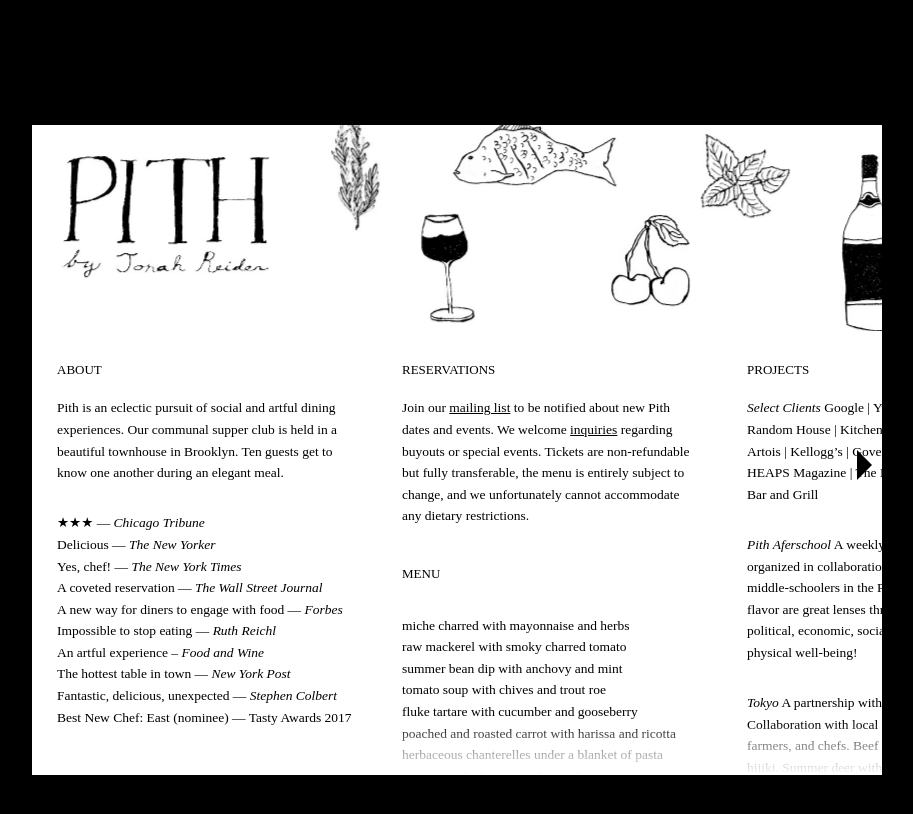
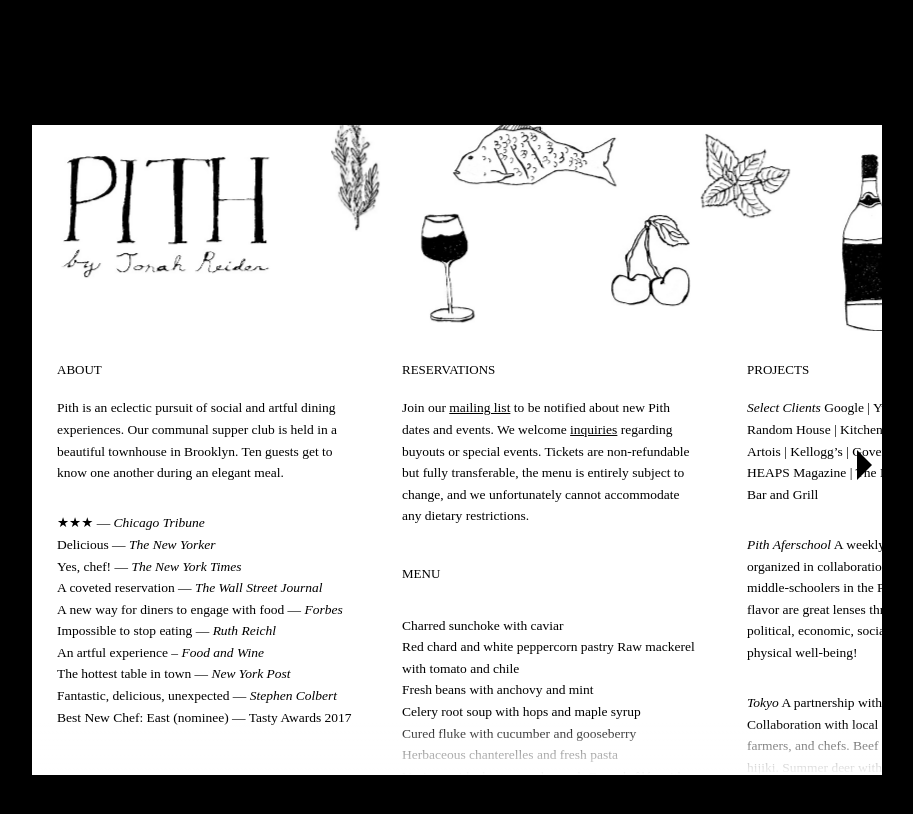
Before and after one commit to zoe-pith/pith-site, a Jekyll site: the page built from index.md, in a window 1280 px wide. Shown: the top 814 px of the page, without its empty margins (183-1096 px from the left). Built offline with Jekyll 4.4.1, drawn with Linux system fonts in a browser that asks for light colours; some web fonts are replaced.

Commit message:
Update tickets.md

```diff
--- a/sections/tickets.md
+++ b/sections/tickets.md
@@ -4,13 +4,13 @@
 <tito-widget event="pith/supper-club"></tito-widget>
 # menu
 
-miche charred with mayonnaise and herbs
-raw mackerel with smoky charred tomato
-summer bean dip with anchovy and mint
-tomato soup with chives and trout roe
-fluke tartare with cucumber and gooseberry
-poached and roasted carrot with harissa and ricotta
-herbaceous chanterelles under a blanket of pasta
-venison with chestnut and squash many ways
-crepe brûlée with fig and cardamom
-honey panna cotta with berries and mint
+Charred sunchoke with caviar
+Red chard and white peppercorn pastry
+Raw mackerel with tomato and chile
+Fresh beans with anchovy and mint
+Celery root soup with hops and maple syrup
+Cured fluke with cucumber and gooseberry
+Herbaceous chanterelles and fresh pasta
+Venison with chestnut and squash
+Crepe brûlée with fig and cardamom
+Panna cotta with caramelized apple cider
```
